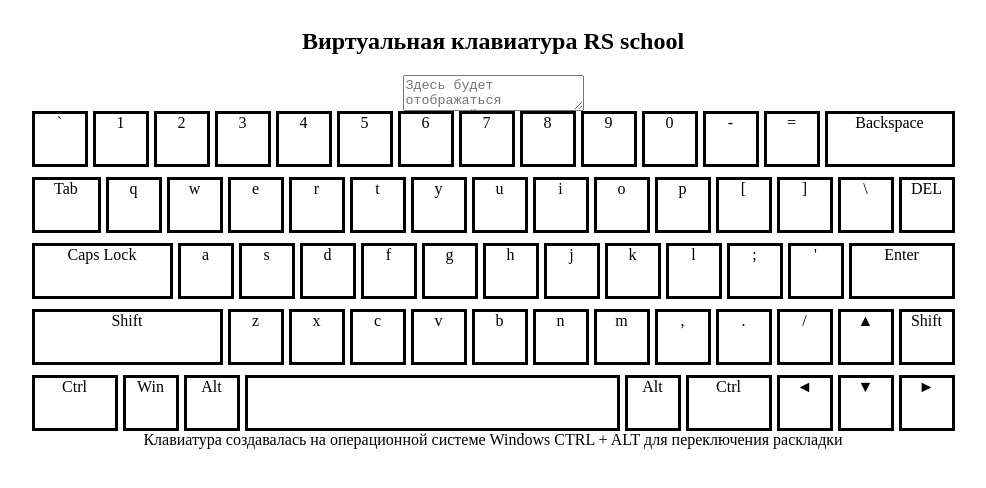
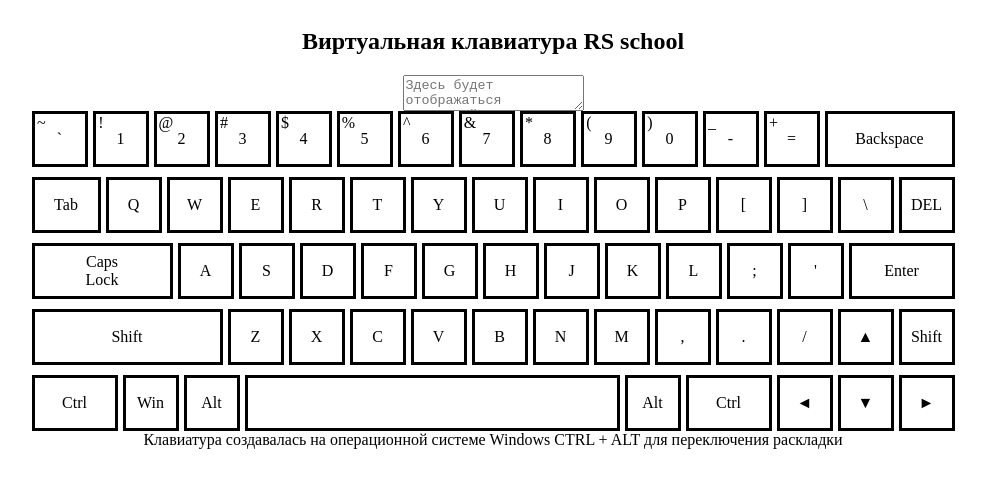
Before and after one commit to AlexHeadGU/Virtual-keyboard, a website built with webpack: page src/index.html in a window 1280 px wide. Shown: the whole page, without its empty margins (147-1133 px from the left). Built offline with nearby package versions, Linux system fonts and the light colour scheme.

Commit message:
in progress css keyboard

```diff
--- a/src/index.js
+++ b/src/index.js
@@ -34,10 +34,31 @@ wrapper.append(instruction);
 
 for(let i = 0; i < 64; i++){
     let key = document.createElement('div');
+    let divMain = document.createElement('div');
+    let divSecond = document.createElement('div');
     key.classList.add('key', keys[i].className);
-    console.log(keys[i].symbol);
-    key.innerHTML = keys[i].symbol;
     keyboard.append(key);
+
+    if(key.classList.contains('key__number')){
+        key.append(divSecond);
+        divSecond.classList.add('symbolS');
+        divSecond.innerHTML = keys[i].secSymbol;
+    }
+
+    key.append(divMain);
+    divMain.classList.add('symbolM');
+    divMain.innerHTML = keys[i].symbol;
+
+
+
+
+
+    // key.append(spanSecond);
+    // spanSecond.classList.add('symbolS');
+    // spanSecond.innerHTML = keys[i].secSymbol;
+    // key.append(spanMain);
+    // spanMain.classList.add('symbolM');
+    // spanMain.innerHTML = keys[i].symbol;
 }
 
 let bs = keyboard.children[13];
@@ -53,11 +74,14 @@ let ctrlRight = keyboard.children[60];
 
 bs.style.width = '124px';
 tab.style.width = '63px';
-del.style.width = '50px';
 cl.style.width = '135px';
 enter.style.width = '100px';
 shiftLeft.style.width = '185px';
-shiftRight.style.width = '50px';
 ctrlLeft.style.width = '80px';
 sp.style.width = '369px';
 ctrlRight.style.width = '80px';
+
+
+document.addEventListener('keydown', function(event) {
+    console.log(event.key);
+  });
--- a/src/js/createKeysObj.js
+++ b/src/js/createKeysObj.js
@@ -27,41 +27,41 @@
     new Keys('Equal', '=', '+', null, null, 'key__number'),
     new Keys('Backspace', 'Backspace', null, null, null, 'key__manage'),
     new Keys('Tab', 'Tab', null, null, null, 'key__manage'),
-    new Keys('KeyQ', 'q', 'Q', 'й', 'Й', 'key__symbol'),
-    new Keys('KeyW', 'w', 'W', 'ц', 'Ц', 'key__symbol'),
-    new Keys('KeyE', 'e', 'E', 'у', 'У', 'key__symbol'),
-    new Keys('KeyR', 'r', 'R', 'к', 'К', 'key__symbol'),
-    new Keys('KeyT', 't', 'T', 'е', 'Е', 'key__symbol'),
-    new Keys('KeyY', 'y', 'Y', 'н', 'Н', 'key__symbol'),
-    new Keys('KeyU', 'u', 'U', 'г', 'Г', 'key__symbol'),
-    new Keys('KeyI', 'i', 'I', 'ш', 'Ш', 'key__symbol'),
-    new Keys('KeyO', 'o', 'O', 'щ', 'Щ', 'key__symbol'),
-    new Keys('KeyP', 'p', 'P', 'х', 'Х', 'key__symbol'),
+    new Keys('KeyQ', 'Q', 'q', 'й', 'Й', 'key__symbol'),
+    new Keys('KeyW', 'W', 'w', 'ц', 'Ц', 'key__symbol'),
+    new Keys('KeyE', 'E', 'e', 'у', 'У', 'key__symbol'),
+    new Keys('KeyR', 'R', 'r', 'к', 'К', 'key__symbol'),
+    new Keys('KeyT', 'T', 't', 'е', 'Е', 'key__symbol'),
+    new Keys('KeyY', 'Y', 'y', 'н', 'Н', 'key__symbol'),
+    new Keys('KeyU', 'U', 'u', 'г', 'Г', 'key__symbol'),
+    new Keys('KeyI', 'I', 'i', 'ш', 'Ш', 'key__symbol'),
+    new Keys('KeyO', 'O', 'o', 'щ', 'Щ', 'key__symbol'),
+    new Keys('KeyP', 'P', 'p', 'х', 'Х', 'key__symbol'),
     new Keys('BracketLeft', '[', '{', 'х', 'Х', 'key__symbol'),
     new Keys('BracketRight', ']', '}', 'ъ', 'Ъ', 'key__symbol'),
     new Keys('Backslash', '\\', '|', '\\', '/', 'key__symbol'),
     new Keys('Delete', 'DEL', null, null, null, 'key__manage'),
     new Keys('CapsLock', 'Caps Lock', null, null, null, 'key__manage'),
-    new Keys('KeyA', 'a', 'A', 'ф', 'Ф', 'key__symbol'),
-    new Keys('KeyS', 's', 'S', 'ы', 'Ы', 'key__symbol'),
-    new Keys('KeyD', 'd', 'D', 'в', 'В', 'key__symbol'),
-    new Keys('KeyF', 'f', 'F', 'а', 'А', 'key__symbol'),
-    new Keys('KeyG', 'g', 'G', 'п', 'П', 'key__symbol'),
-    new Keys('KeyH', 'h', 'H', 'р', 'Р', 'key__symbol'),
-    new Keys('KeyJ', 'j', 'J', 'о', 'О', 'key__symbol'),
-    new Keys('KeyK', 'k', 'K', 'л', 'Л', 'key__symbol'),
-    new Keys('KeyL', 'l', 'L', 'д', 'Д', 'key__symbol'),
+    new Keys('KeyA', 'A', 'a', 'ф', 'Ф', 'key__symbol'),
+    new Keys('KeyS', 'S', 's', 'ы', 'Ы', 'key__symbol'),
+    new Keys('KeyD', 'D', 'd', 'в', 'В', 'key__symbol'),
+    new Keys('KeyF', 'F', 'f', 'а', 'А', 'key__symbol'),
+    new Keys('KeyG', 'G', 'g', 'п', 'П', 'key__symbol'),
+    new Keys('KeyH', 'H', 'h', 'р', 'Р', 'key__symbol'),
+    new Keys('KeyJ', 'J', 'j', 'о', 'О', 'key__symbol'),
+    new Keys('KeyK', 'K', 'k', 'л', 'Л', 'key__symbol'),
+    new Keys('KeyL', 'L', 'l', 'д', 'Д', 'key__symbol'),
     new Keys('Semicolon', ';', ':', 'ж', 'Ж', 'key__symbol'),
     new Keys('Quote', '\'', '"', 'э', 'Э', 'key__symbol'),
     new Keys('Enter', 'Enter', null, null, null, 'key__manage'),
     new Keys('ShiftLeft', 'Shift', null, null, null, 'key__manage'),
-    new Keys('KeyZ', 'z', 'Z', 'я', 'Я', 'key__symbol'),
-    new Keys('KeyX', 'x', 'X', 'ч', 'Ч', 'key__symbol'),
-    new Keys('KeyC', 'c', 'C', 'с', 'С', 'key__symbol'),
-    new Keys('KeyV', 'v', 'V', 'м', 'М', 'key__symbol'),
-    new Keys('KeyB', 'b', 'B', 'и', 'И', 'key__symbol'),
-    new Keys('KeyN', 'n', 'N', 'т', 'Т', 'key__symbol'),
-    new Keys('KeyM', 'm', 'M', 'ь', 'Ь', 'key__symbol'),
+    new Keys('KeyZ', 'Z', 'z', 'я', 'Я', 'key__symbol'),
+    new Keys('KeyX', 'X', 'x', 'ч', 'Ч', 'key__symbol'),
+    new Keys('KeyC', 'C', 'c', 'с', 'С', 'key__symbol'),
+    new Keys('KeyV', 'V', 'v', 'м', 'М', 'key__symbol'),
+    new Keys('KeyB', 'B', 'b', 'и', 'И', 'key__symbol'),
+    new Keys('KeyN', 'N', 'n', 'т', 'Т', 'key__symbol'),
+    new Keys('KeyM', 'M', 'm', 'ь', 'Ь', 'key__symbol'),
     new Keys('Comma', ',', '<', 'б', 'Б', 'key__symbol'),
     new Keys('Period', '.', '>', 'ю', 'Ю', 'key__symbol'),
     new Keys('Slash', '/', '?', '.', ',', 'key__symbol'),
--- a/src/sass/abstracts/_key.scss
+++ b/src/sass/abstracts/_key.scss
@@ -1,6 +1,7 @@
 @import 'variables';
 
 .key {
+    position: relative;
     // background-color: blue;
     border: 3px solid black;
     width: 50px;
@@ -8,6 +9,28 @@
     text-align: center;
 }
 
+.symbolM{
+    position: absolute;
+    transform: translate(-50%, -50%);
+    top: 50%;
+    left: 50%;
+    // border: 3px solid black;
+    // width: 50px;
+    // height: 50px;
+    // text-align: center;
+}
+
+.symbolS{
+    position: absolute;
+    transform: translate(-6%);
+    left: 6%;
+    // border: 3px solid black;
+    // width: 50px;
+    // height: 50px;
+    // text-align: center;
+}
+
+
 // .key__number .key__symbol{
 //     width: auto;
 // }
```
Also changed, not shown: package.json (+4 -4 lines).
